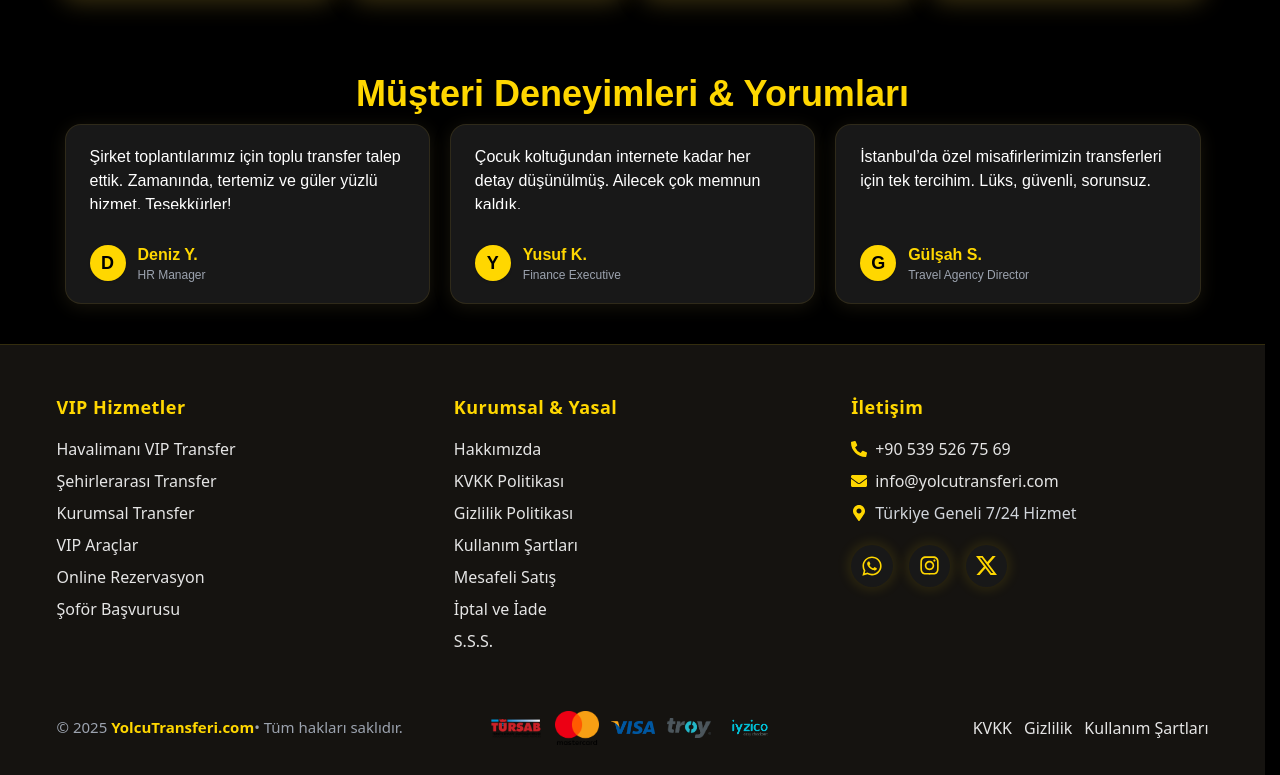
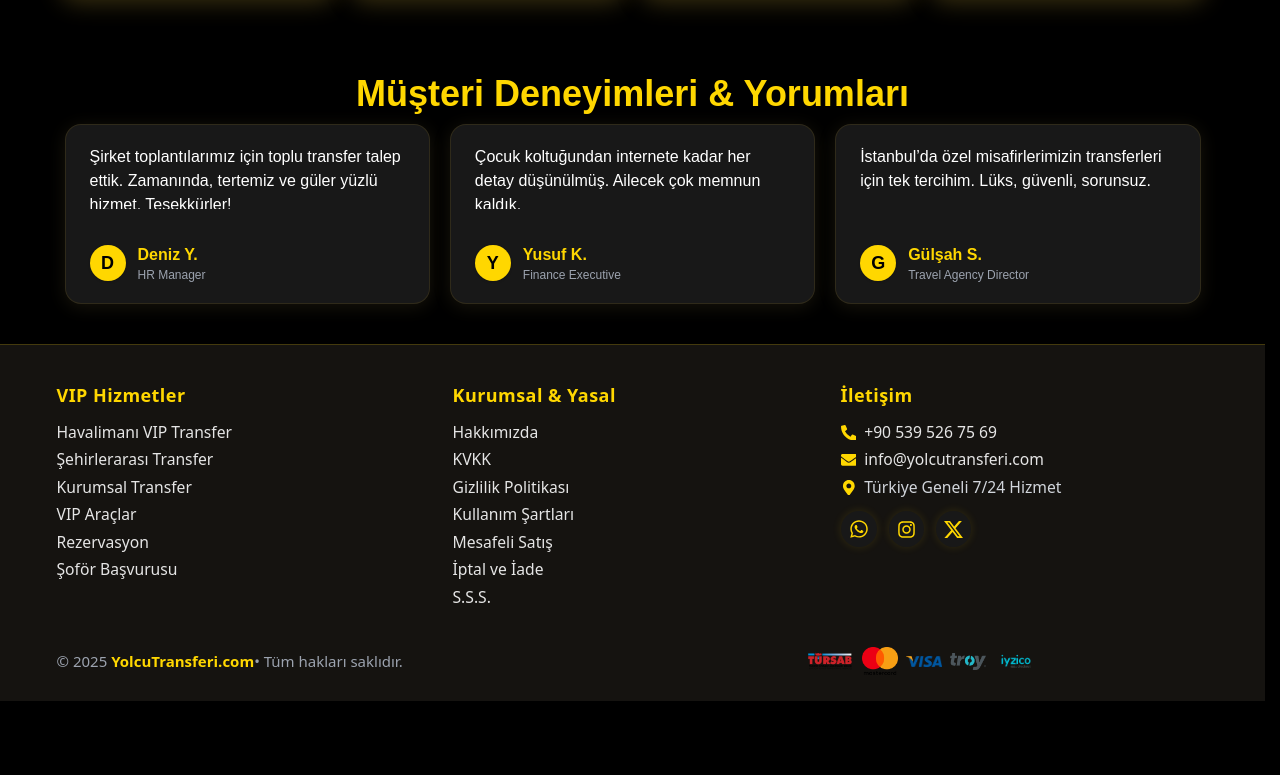
Before and after one commit to haliltayfur/yolcutransferi, a Next.js app: page / in a window 1280 px wide. Shown: the part 2737-3512 px from the top of the page. After the commit the page ends 3438 px from the top, so only its background shows below. Built offline with nearby package versions, Linux system fonts and the light colour scheme.

Commit message:
Update Footer.jsx

```diff
--- a/components/Footer.jsx
+++ b/components/Footer.jsx
@@ -1,3 +1,5 @@
+// === Dosya: components/Footer.jsx ===
+
 "use client";
 import Image from "next/image";
 import { FaWhatsapp, FaInstagram, FaMapMarkerAlt, FaPhoneAlt, FaEnvelope } from "react-icons/fa";
@@ -5,34 +7,29 @@ import { SiX } from "react-icons/si";
 
 export default function Footer() {
   return (
-    <footer className="bg-[#151310] pt-12 pb-3 px-3 border-t border-[#FFD70022] text-gray-200 font-sans z-50">
-      {/* Ana GRID */}
-      <div className="w-full flex justify-center">
-        <div className="
-          max-w-6xl w-full
-          grid grid-cols-1
-          xs:grid-cols-2
-          md:grid-cols-3
-          gap-x-10 gap-y-8 pb-6
-          ">
-          {/* 1. VIP Hizmetler */}
-          <div>
-            <h3 className="text-gold text-lg font-bold mb-4 tracking-wide">VIP Hizmetler</h3>
-            <ul className="flex flex-col gap-2 text-[1rem]">
+    <footer className="bg-[#151310] pt-9 pb-3 px-2 border-t border-[#FFD70033] text-gray-200 font-sans w-full z-50">
+      {/* Üst GRID - Mobilde iki sütun, masaüstünde üç sütun */}
+      <div className="max-w-6xl mx-auto w-full grid grid-cols-2 md:grid-cols-3 gap-x-6 gap-y-6 pb-4">
+        {/* VIP Hizmetler ve Kurumsal&Yasal */}
+        <div className="col-span-2 md:col-span-2 flex flex-col md:flex-row gap-2 md:gap-8">
+          {/* VIP Hizmetler */}
+          <div className="flex-1">
+            <h3 className="text-gold text-base font-bold mb-3 tracking-wide md:text-lg">VIP Hizmetler</h3>
+            <ul className="flex flex-col gap-1 text-[0.98rem]">
               <li><a href="/vip-havalimani" className="footer-link">Havalimanı VIP Transfer</a></li>
               <li><a href="/sehirler-arasi" className="footer-link">Şehirlerarası Transfer</a></li>
               <li><a href="/kurumsal" className="footer-link">Kurumsal Transfer</a></li>
               <li><a href="/araclar" className="footer-link">VIP Araçlar</a></li>
-              <li><a href="/rezervasyon" className="footer-link">Online Rezervasyon</a></li>
+              <li><a href="/rezervasyon" className="footer-link">Rezervasyon</a></li>
               <li><a href="/uyeol_sofor" className="footer-link">Şoför Başvurusu</a></li>
             </ul>
           </div>
-          {/* 2. Kurumsal & Yasal */}
-          <div>
-            <h3 className="text-gold text-lg font-bold mb-4 tracking-wide">Kurumsal & Yasal</h3>
-            <ul className="flex flex-col gap-2 text-[1rem]">
+          {/* Kurumsal & Yasal */}
+          <div className="flex-1">
+            <h3 className="text-gold text-base font-bold mb-3 tracking-wide md:text-lg">Kurumsal & Yasal</h3>
+            <ul className="flex flex-col gap-1 text-[0.98rem]">
               <li><a href="/hakkimizda" className="footer-link">Hakkımızda</a></li>
-              <li><a href="/kvkk" className="footer-link">KVKK Politikası</a></li>
+              <li><a href="/kvkk" className="footer-link">KVKK</a></li>
               <li><a href="/gizlilik-politikasi" className="footer-link">Gizlilik Politikası</a></li>
               <li><a href="/kullanim-sartlari" className="footer-link">Kullanım Şartları</a></li>
               <li><a href="/mesafeli-satis" className="footer-link">Mesafeli Satış</a></li>
@@ -40,10 +37,11 @@ export default function Footer() {
               <li><a href="/sss" className="footer-link">S.S.S.</a></li>
             </ul>
           </div>
-          {/* 3. İletişim + Sosyal */}
-          <div className="xs:col-span-2 md:col-span-1 flex flex-col items-center md:items-start">
-            <h3 className="text-gold text-lg font-bold mb-4 tracking-wide">İletişim</h3>
-            <div className="flex flex-col gap-2 text-[1rem]">
+        </div>
+        {/* İletişim ve Sosyal */}
+        <div className="col-span-2 md:col-span-1 flex flex-col items-center md:items-start">
+          <h3 className="text-gold text-base font-bold mb-3 tracking-wide md:text-lg">İletişim</h3>
+          <div className="flex flex-col gap-1 text-[0.98rem]">
             <div className="flex items-center gap-2">
               <FaPhoneAlt className="text-gold" />
               <a href="tel:+905395267569" className="footer-link">+90 539 526 75 69</a>
@@ -57,48 +55,39 @@ export default function Footer() {
               <span className="text-gray-300">Türkiye Geneli 7/24 Hizmet</span>
             </div>
           </div>
-            <div className="flex gap-4 mt-5">
+          <div className="flex gap-3 mt-3">
             <a href="https://wa.me/905395267569" target="_blank" rel="noopener noreferrer" className="footer-social" aria-label="WhatsApp">
-                <FaWhatsapp size={22} />
+              <FaWhatsapp size={20} />
             </a>
             <a href="https://www.instagram.com/yolcutransferi/" target="_blank" rel="noopener noreferrer" className="footer-social" aria-label="Instagram">
-                <FaInstagram size={21} />
+              <FaInstagram size={19} />
             </a>
             <a href="https://x.com/yolcutransferi" target="_blank" rel="noopener noreferrer" className="footer-social" aria-label="X">
-                <SiX size={21} />
+              <SiX size={19} />
             </a>
           </div>
         </div>
       </div>
-      </div>
-      {/* ALT BAND: Mobilde blok blok, masaüstünde yatayda üçe bölünür */}
-      <div className="footer-bottom-mobile w-full flex flex-col md:flex-row md:items-center justify-between max-w-6xl mx-auto pt-6 pb-2 gap-2">
+      {/* Alt BAND */}
+      <div className="w-full flex flex-col md:flex-row md:items-center justify-between max-w-6xl mx-auto pt-3 pb-1 gap-1">
         {/* Telif */}
-        <div className="text-[15px] text-gray-400 flex-1 flex justify-center md:justify-start items-center">
+        <div className="text-[15px] text-gray-400 flex-1 flex justify-center md:justify-start items-center mb-2 md:mb-0">
           © {new Date().getFullYear()} <span className="text-gold font-semibold ml-1">YolcuTransferi.com</span> • Tüm hakları saklıdır.
         </div>
-        {/* Orta logolar */}
-        <div className="footer-cards flex flex-row items-center justify-center gap-3 flex-1 flex-wrap">
-          <Image src="/tursab.png" alt="TÜRSAB" width={54} height={28} className="footer-card-img" style={{objectFit:"contain"}} />
-          <Image src="/mastercard.png" alt="MasterCard" width={44} height={28} className="footer-card-img" style={{objectFit:"contain"}} />
-          <Image src="/visa.png" alt="Visa" width={44} height={28} className="footer-card-img" style={{objectFit:"contain"}} />
-          <Image src="/Troy.png" alt="TROY" width={44} height={28} className="footer-card-img" style={{objectFit:"contain"}} />
-          <Image src="/iyzico.png" alt="iyzico" width={54} height={30} className="footer-card-img" style={{objectFit:"contain"}} />
-        </div>
-        {/* Sağ Menü */}
-        <div className="footer-legal flex gap-3 flex-1 justify-center md:justify-end items-center text-base">
-          <a href="/kvkk" className="footer-link">KVKK</a>
-          <span className="hidden xs:inline">|</span>
-          <a href="/gizlilik-politikasi" className="footer-link">Gizlilik</a>
-          <span className="hidden xs:inline">|</span>
-          <a href="/kullanim-sartlari" className="footer-link">Kullanım Şartları</a>
+        {/* Logolar */}
+        <div className="footer-cards flex flex-row items-center justify-center gap-2 flex-1 flex-wrap">
+          <Image src="/tursab.png" alt="TÜRSAB" width={48} height={22} className="footer-card-img" />
+          <Image src="/mastercard.png" alt="MasterCard" width={36} height={22} className="footer-card-img" />
+          <Image src="/visa.png" alt="Visa" width={36} height={22} className="footer-card-img" />
+          <Image src="/Troy.png" alt="TROY" width={36} height={22} className="footer-card-img" />
+          <Image src="/iyzico.png" alt="iyzico" width={44} height={22} className="footer-card-img" />
         </div>
       </div>
       <style jsx>{`
         .footer-link {
           color: #e5e5e5;
           text-decoration: none;
-          transition: color .16s;
+          transition: color .14s;
         }
         .footer-link:hover {
           color: #FFD700;
@@ -107,60 +96,50 @@ export default function Footer() {
           color: #FFD700;
           background: #181818;
           border-radius: 50%;
-          padding: 10px;
-          font-size: 1.18rem;
-          box-shadow: 0 0 14px 1px #FFD70026;
-          transition: all 0.18s;
+          padding: 8px;
+          font-size: 1.08rem;
+          box-shadow: 0 0 8px 1px #FFD70019;
+          transition: all 0.17s;
           display: flex; align-items: center; justify-content: center;
         }
         .footer-social:hover {
           color: #181818;
           background: #FFD700;
-          box-shadow: 0 0 16px 5px #FFD70059;
-          transform: scale(1.13);
+          box-shadow: 0 0 14px 4px #FFD70033;
+          transform: scale(1.11);
         }
         .footer-card-img {
           background: #fff;
-          border-radius: 8px;
-          padding: 4px 9px;
-          height: 30px !important;
+          border-radius: 7px;
+          padding: 2px 7px;
+          height: 22px !important;
           width: auto !important;
           object-fit: contain;
-          box-shadow: 0 1px 7px 0 #3332;
+          box-shadow: 0 1px 6px 0 #3331;
           display: inline-block;
         }
+        @media (max-width: 900px) {
+          .max-w-6xl { max-width: 98vw !important; }
+        }
         @media (max-width: 700px) {
-          .footer-card-img { height: 22px !important; padding: 2px 6px; }
+          .footer-card-img { height: 16px !important; padding: 2px 4px; }
+          .footer-link { font-size: 0.93rem !important; }
         }
-        @media (max-width: 600px) {
-          .footer-bottom-mobile {
-            flex-direction: column !important;
-            align-items: stretch !important;
-            gap: 8px !important;
+        @media (max-width: 650px) {
+          .grid-cols-2 { grid-template-columns: 1fr !important; }
+          .footer-cards { gap: 4px !important; }
+          .text-gold, .footer-link { font-size: 0.97rem !important; }
+          h3 { font-size: 1.02rem !important; }
         }
-          .footer-cards {
-            flex-wrap: wrap !important;
-            justify-content: center !important;
-            gap: 8px !important;
-            margin: 0 auto 0.4rem auto !important;
-          }
-          .footer-legal {
-            flex-direction: row;
-            justify-content: center !important;
-            font-size: 14px !important;
-            gap: 10px !important;
-            margin-bottom: 4px;
-          }
-          .footer-bottom-mobile > div {
-            justify-content: center !important;
-            text-align: center !important;
-          }
-        }
-        @media (max-width: 450px) {
-          .footer-card-img { height: 17px !important; }
-          .footer-link { font-size: 0.99rem !important; }
+        @media (max-width: 480px) {
+          .footer-card-img { height: 13px !important; }
+          .footer-link { font-size: 0.89rem !important; }
+          h3 { font-size: 0.97rem !important; }
+          .text-[15px] { font-size: 0.84rem !important; }
         }
       `}</style>
     </footer>
   );
 }
+
+// === Dosya SONU: components/Footer.jsx ===
```
Lines whose indentation alone changed are shown as unchanged.
